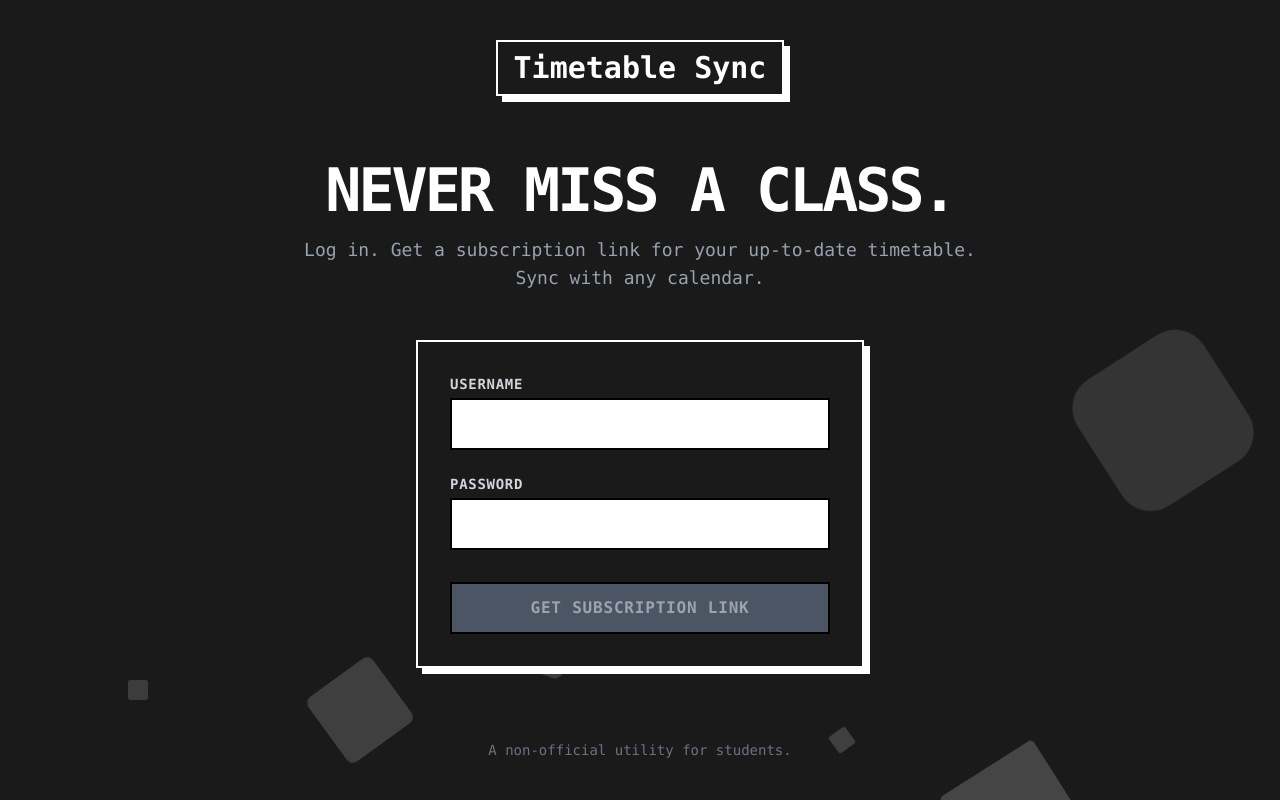
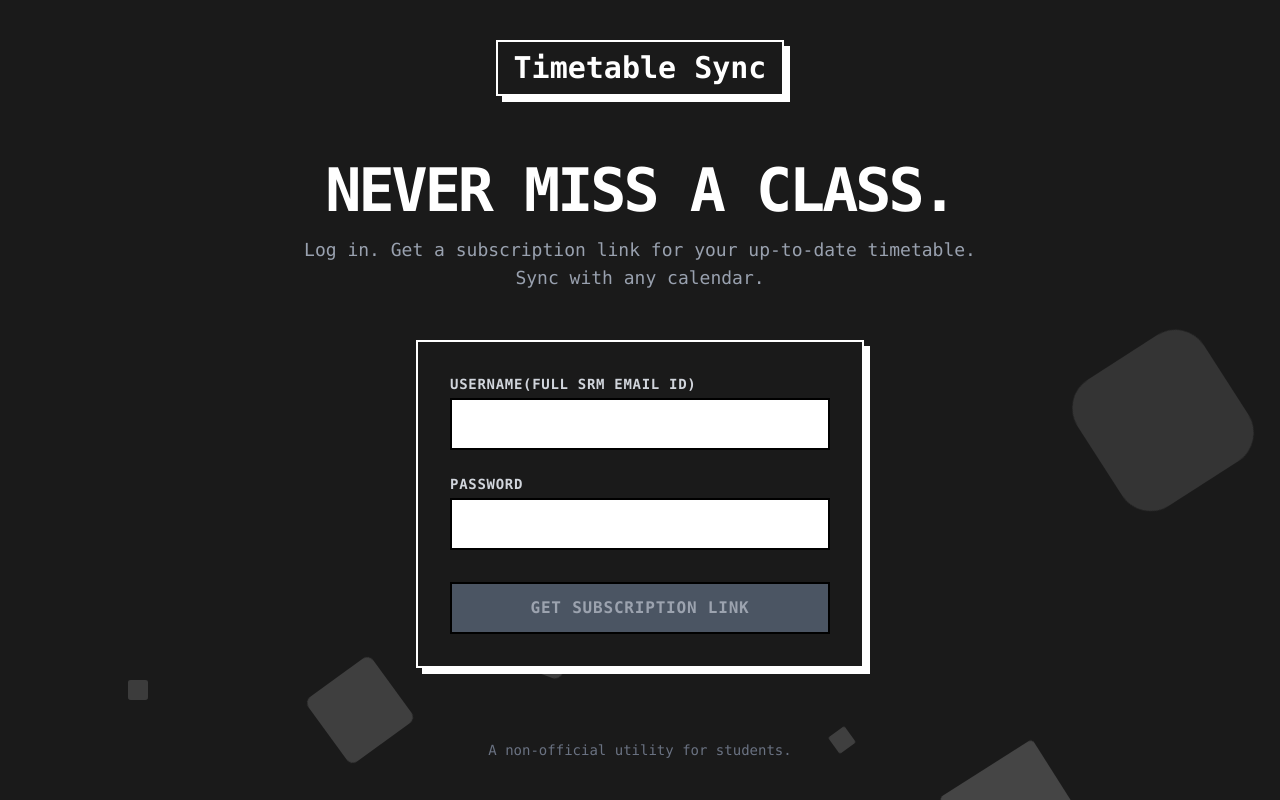
Before and after one commit to Subhro-ai/calSync, an Angular app: page / in a window 1280 px wide. Built offline with nearby package versions, Linux system fonts and the light colour scheme.

Commit message:
New Background

```diff
--- a/src/app/landing-page/landing-page.html
+++ b/src/app/landing-page/landing-page.html
@@ -27,7 +27,7 @@
         <form [formGroup]="loginForm" (ngSubmit)="onGenerateCalendar()">
           <div class="space-y-6">
             <div>
-              <label for="username" class="block text-sm font-bold text-gray-300 uppercase tracking-wider">Username</label>
+              <label for="username" class="block text-sm font-bold text-gray-300 uppercase tracking-wider">Username(full SRM email id)</label>
               <input id="username" type="text" formControlName="username" class="mt-1 block w-full p-3 bg-white text-black border-2 border-black focus:outline-none focus:ring-4 focus:ring-cyan-400">
             </div>
             <div>
```
